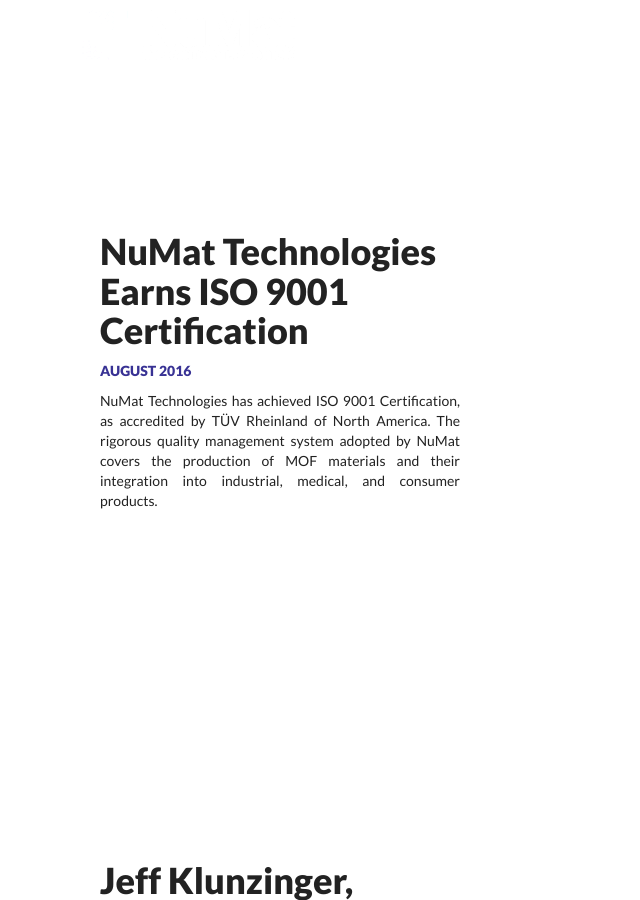
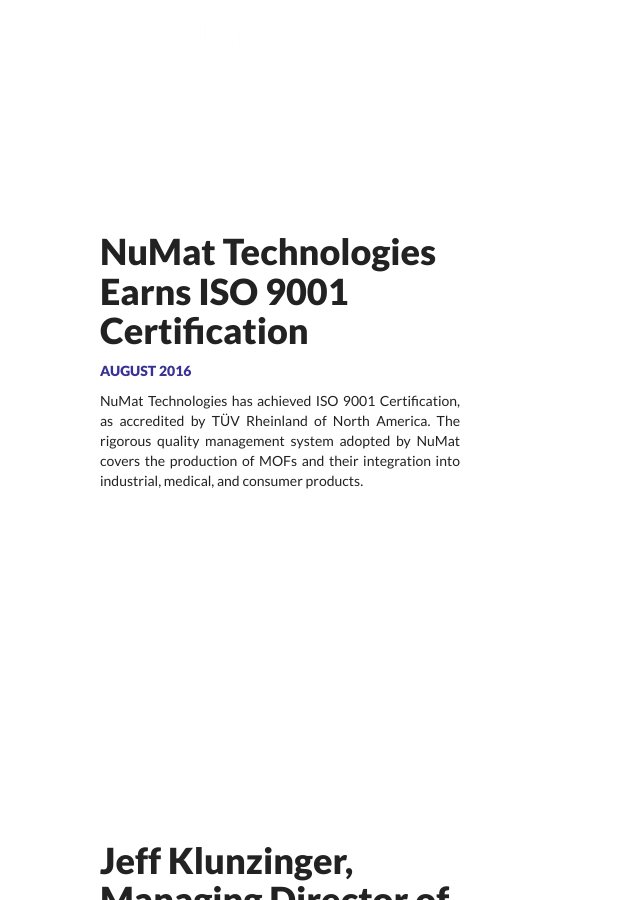
Before and after one commit to numat/numat.github.io, a Jekyll site: the page built from news.html, in a window 1280 px wide and 900 px high. Shown: the whole window, without its empty margins (0-640 px from the left). Built offline with Jekyll 4.4.1, drawn with Linux system fonts in a browser that asks for light colours; nearby versions of some CDN libraries; comment, search, counter and statistics services are not loaded.

Commit message:
Updated wording on ISO news article

```diff
--- a/_data/news.yml
+++ b/_data/news.yml
@@ -8,7 +8,7 @@
   description: |
       NuMat Technologies has achieved ISO 9001 Certification, as accredited by
       TÜV Rheinland of North America. The rigorous quality management system
-      adopted by NuMat covers the production of MOF materials and their
+      adopted by NuMat covers the production of MOFs and their
       integration into industrial, medical, and consumer products.
 
 - title: Jeff Klunzinger, Managing Director of the OS Fund, joins NuMat’s board
```
